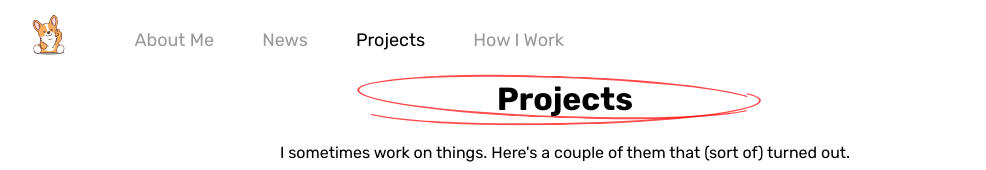
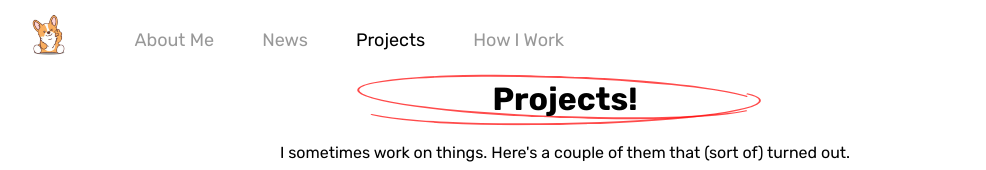
Before and after one commit to zhaovan/personal-site, a Next.js app: page /projects in a window 1280 px wide. Shown: the top 170 px of the page, without its empty margins (75-1061 px from the left). Built offline with nearby package versions, Linux system fonts and the light colour scheme.

Commit message:
one of these days I will not git push 1 line of code

```diff
--- a/pages/projects.js
+++ b/pages/projects.js
@@ -80,7 +80,7 @@ export default function Projects() {
             </Head>
             <NavBar currPage="projects" />
 
-            <p className={shared.titleText}>Projects</p>
+            <p className={shared.titleText}>Projects!</p>
             <div
                 className={shared.container}
                 style={{ flexDirection: "column" }}
```
